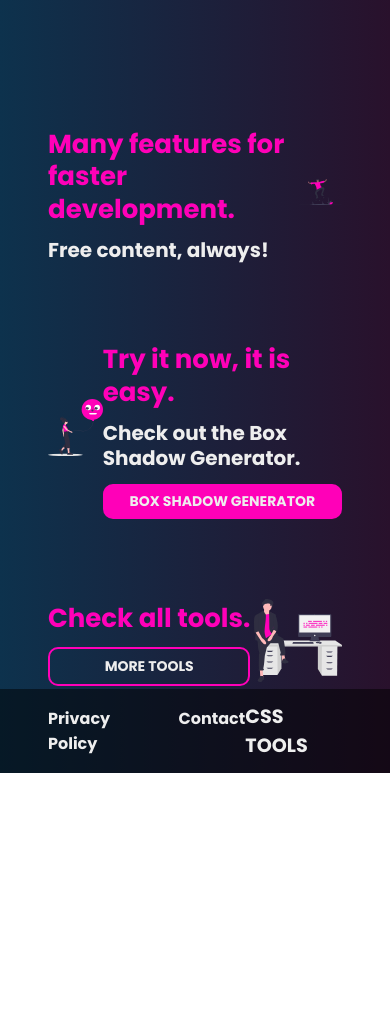
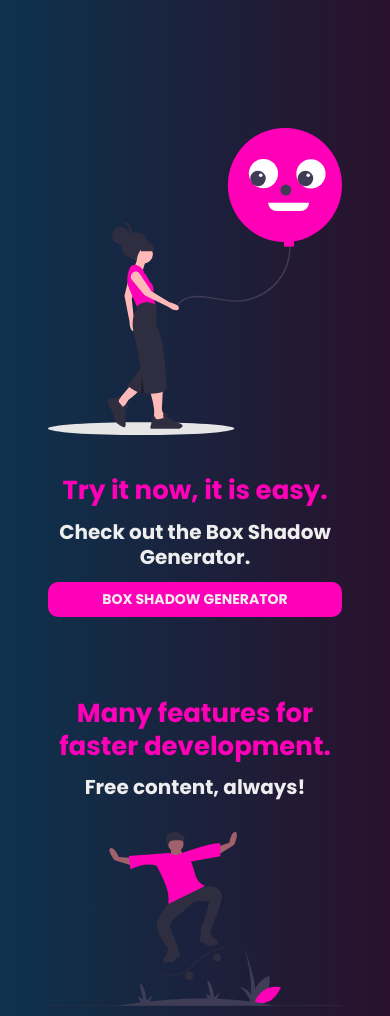
Before and after one commit to PatrickPontes44/css-tools, a plain HTML site: page index.html in a window 390 px wide. Shown: the part 780-1796 px from the top of the page. Before the commit the page ends 1553 px from the top, so only its background shows below. Drawn offline with nearby package versions, Linux system fonts and the light colour scheme.

Commit message:
Fixed responsivity

```diff
--- a/index.html
+++ b/index.html
@@ -4,6 +4,7 @@
     <meta charset="UTF-8">
     <meta name="viewport" content="width=device-width, initial-scale=1.0">
     <link href="https://fonts.googleapis.com/icon?family=Material+Icons" rel="stylesheet">
+    <link rel="stylesheet" href="./styles/global.css">
     <link rel="stylesheet" href="./styles/index.css">
     <title>CSS TOOLS</title>
 </head>
@@ -31,7 +32,7 @@
                 <a href="#" class="basic--button main__secondary_button main__animate-button">MORE TOOLS</a>
             </div>
         </div>
-        <div class="main__image">
+        <div class="main__image main__animate-image">
             <img src="./images/landing.svg" alt="landing page image">
         </div>
     </main>
@@ -77,47 +78,6 @@
 
     <script src="https://cdnjs.cloudflare.com/ajax/libs/gsap/3.5.1/gsap.min.js"></script>
     <script src="https://cdnjs.cloudflare.com/ajax/libs/gsap/3.5.1/ScrollTrigger.min.js"></script>
-
-    <script>
-
-        gsap.registerPlugin(ScrollTrigger);
-        gsap.to('.main__animate-text', {
-            scrollTrigger: ".main__animate-text",
-            opacity: 1,
-            duration: 1,
-            y: 0,
-            delay: 1,
-            stagger: 0.5
-        });
-        gsap.to('.main__animate-button', {
-            scrollTrigger: ".main__animate-button",
-            opacity: 1,
-            duration: 1,
-            x: 0,
-            delay: 2,
-            stagger: 0.5
-        });
-        gsap.from('.animate--first', {
-            scrollTrigger: ".animate--first",
-            opacity: 0, duration: 1,
-            x: -100,
-            delay: .5
-        });
-        gsap.from('.animate--second', {
-            scrollTrigger: ".animate--second",
-            opacity: 0,
-            duration: 1,
-            x: 100,
-            delay: .5
-        });
-        gsap.from('.animate--third', {
-            scrollTrigger: ".animate--third",
-            opacity: 0,
-            duration: 1,
-            x: -100,
-            delay: .5
-        });
-
-    </script>
+    <script src="./js/animations.js"></script>
 </body>
 </html>
--- /dev/null
+++ b/js/animations.js
@@ -0,0 +1,45 @@
+gsap.registerPlugin(ScrollTrigger);
+        gsap.to('.main__animate-image', {
+            scrollTrigger: ".main__animate-image",
+            opacity: 1,
+            duration: 1,
+            x: 0,
+            delay: .5,
+            stagger: 0.5
+        });
+        gsap.to('.main__animate-text', {
+            scrollTrigger: ".main__animate-text",
+            opacity: 1,
+            duration: 1,
+            y: 0,
+            delay: 1,
+            stagger: 0.5
+        });
+        gsap.to('.main__animate-button', {
+            scrollTrigger: ".main__animate-button",
+            opacity: 1,
+            duration: 1,
+            x: 0,
+            delay: 2,
+            stagger: 0.5
+        });
+        gsap.from('.animate--first', {
+            scrollTrigger: ".animate--first",
+            opacity: 0, duration: 1,
+            x: -100,
+            delay: .5
+        });
+        gsap.from('.animate--second', {
+            scrollTrigger: ".animate--second",
+            opacity: 0,
+            duration: 1,
+            x: 100,
+            delay: .5
+        });
+        gsap.from('.animate--third', {
+            scrollTrigger: ".animate--third",
+            opacity: 0,
+            duration: 1,
+            x: -100,
+            delay: .5
+        });
--- /dev/null
+++ b/styles/global.css
@@ -0,0 +1,148 @@
+@import url('https://fonts.googleapis.com/css2?family=Poppins:wght@400;500;600;700&display=swap');
+
+:root{
+    font-size: 16px;
+    --primary-color: #FF00B8;
+    --primary-color-focus: #FF00FA;
+    --secondary-light-color: #EEEEEE;
+    --secondary-light-color-opacity: #EEEEEEAA;
+    --secondary-darker-color: #111111;
+    --gradient-color1: #0D324D;
+    --gradient-color2: #29112C;
+    --transition: linear .2s;
+    --horizontalPadding: 6em;
+}
+
+*, *::before, *::after{
+    margin: 0;
+    padding: 0;
+    box-sizing: border-box;
+}
+
+html{
+    height: 100vh;
+    scroll-behavior: smooth;
+}
+body{
+    width: 100%;
+    height: 100%;
+    font-family: 'Poppins', sans-serif;
+    background-color: var(--secondary-darker-color);
+    background: linear-gradient(90deg, var(--gradient-color1) 0%, var(--gradient-color2) 100%);
+    position: relative;
+}
+input, textarea, button, a{
+    font-family: 'Poppins', sans-serif;
+    border: none;
+    outline: none;
+    text-decoration: none;
+}
+h1{
+    font-size: clamp(30px, 5vw, 48px);
+    line-height: 1.05em;
+}
+h2{
+    font-size: clamp(26px, 3vw, 36px);
+    line-height: 1.25em;
+}
+h3{
+    font-size: clamp(20px, 2vw, 26px);
+    line-height: 1.25em;
+}
+img{
+    width: 100%;
+    height: 100%;
+    object-fit: contain;
+}
+
+.basic--button{
+    font-size: clamp(14px, 2vw, 20px);
+    font-weight: bold;
+    padding: .5em 1em;
+    color: var(--secondary-light-color);
+    border-radius: 10px;
+    text-align: center;
+    transition: var(--transition);
+}
+
+.header{
+    width: 100%;
+    height: 10%;
+    display: flex;
+    align-items: center;
+    justify-content: space-between;
+    padding: 0 var(--horizontalPadding);
+    background-color: rgba(0,0,0,0.5);
+    color: var(--secondary-light-color);
+    z-index: 99;
+}
+.header__menu{
+    display: flex;
+    align-items: center;
+    justify-content: center;
+    gap: .5em;
+    transition: var(--transition);
+}
+.header__menu span{
+    font-weight: bold;
+    font-size: 1.2em;
+}
+.header__menu i{
+    font-size: 1.5em;
+}
+.header__menu:hover{
+    cursor: pointer;
+    color: var(--primary-color);
+}
+
+
+.footer{
+    width: 100%;
+    height: 10%;
+    background-color: rgba(0,0,0,0.5);
+    padding: 0 var(--horizontalPadding);
+    display: flex;
+    align-items: center;
+    justify-content: space-between;
+    margin-top: 2em;
+    font-size: 1.2em;
+}
+.footer__links{
+    display: flex;
+    align-items: flex-start;
+    justify-content: flex-start;
+    gap: 1em;
+}
+.footer__links a{
+    color: var(--secondary-light-color);
+    font-weight: bold;
+    transition: var(--transition);
+}
+.footer__links a:hover{
+    color: var(--primary-color-focus);
+}
+
+.footer__logo{
+    /* font-size: 1.2em; */
+    color: var(--secondary-light-color);
+    font-weight: bold;
+    pointer-events: none;
+}
+
+
+@media only screen and (max-width: 768px){
+    :root{
+        --horizontalPadding: 3em;
+    }
+    .header__menu span{
+        display: none;
+    }
+    .footer{
+        font-size: .8em;
+    }
+    .footer__links{
+        flex-direction: column;
+        gap: .5em;
+    }
+
+}
--- a/styles/index.css
+++ b/styles/index.css
@@ -1,101 +1,3 @@
-@import url('https://fonts.googleapis.com/css2?family=Poppins:wght@400;500;600;700&display=swap');
-
-:root{
-    font-size: 16px;
-    --primary-color: #FF00B8;
-    --primary-color-focus: #FF00FA;
-    --secondary-light-color: #EEEEEE;
-    --secondary-light-color-opacity: #EEEEEEAA;
-    --secondary-darker-color: #111111;
-    --gradient-color1: #0D324D;
-    --gradient-color2: #29112C;
-    --transition: linear .2s;
-    --horizontalPadding: 6em;
-}
-
-*, *::before, *::after{
-    margin: 0;
-    padding: 0;
-    box-sizing: border-box;
-}
-
-html{
-    height: 100vh;
-    scroll-behavior: smooth;
-}
-body{
-    width: 100%;
-    height: 100%;
-    font-family: 'Poppins', sans-serif;
-    background-color: var(--secondary-darker-color);
-    background: linear-gradient(90deg, var(--gradient-color1) 0%, var(--gradient-color2) 100%);
-    overflow-x: hidden;
-    position: relative;
-}
-input, textarea, button, a{
-    font-family: 'Poppins', sans-serif;
-    border: none;
-    outline: none;
-    text-decoration: none;
-}
-h1{
-    font-size: clamp(30px, 5vw, 48px);
-    line-height: 1.05em;
-}
-h2{
-    font-size: clamp(26px, 3vw, 36px);
-    line-height: 1.25em;
-}
-h3{
-    font-size: clamp(20px, 2vw, 26px);
-    line-height: 1.25em;
-}
-img{
-    width: 100%;
-    height: 100%;
-    object-fit: contain;
-}
-
-.basic--button{
-    font-size: clamp(14px, 2vw, 20px);
-    font-weight: bold;
-    padding: .5em 1em;
-    color: var(--secondary-light-color);
-    border-radius: 10px;
-    text-align: center;
-    transition: var(--transition);
-}
-
-.header{
-    width: 100%;
-    height: 10%;
-    display: flex;
-    align-items: center;
-    justify-content: space-between;
-    padding: 0 var(--horizontalPadding);
-    background-color: rgba(0,0,0,0.5);
-    color: var(--secondary-light-color);
-    z-index: 99;
-}
-.header__menu{
-    display: flex;
-    align-items: center;
-    justify-content: center;
-    gap: .5em;
-    transition: var(--transition);
-}
-.header__menu span{
-    font-weight: bold;
-    font-size: 1.2em;
-}
-.header__menu i{
-    font-size: 1.5em;
-}
-.header__menu:hover{
-    cursor: pointer;
-    color: var(--primary-color);
-}
-
 .main{
     width: 100%;
     height: 90%;
@@ -108,7 +10,7 @@ img{
 .main__cta{
     flex: none;
     width: 40%;
-    height: auto;
+    height: fit-content;
     display: flex;
     flex-direction: column;
     align-items: flex-start;
@@ -168,10 +70,15 @@ img{
     width: 50%;
     height: auto;
 }
+.main__animate-image{
+    opacity: 0;
+    transform: translateX(50px);
+}
 
 .showcase{
     width: 100%;
     height: auto;
+    overflow-x: hidden;
     display: flex;
     flex-direction: column;
     gap: 5em;
@@ -202,43 +109,8 @@ img{
     flex-basis: 30%;
 }
 
-.footer{
-    width: 100%;
-    height: 10%;
-    background-color: rgba(0,0,0,0.5);
-    padding: 0 var(--horizontalPadding);
-    display: flex;
-    align-items: center;
-    justify-content: space-between;
-}
-.footer__links{
-    display: flex;
-    gap: 2em;
-}
-.footer__links a{
-    color: var(--secondary-light-color);
-    font-weight: bold;
-    transition: var(--transition);
-}
-.footer__links a:hover{
-    color: var(--primary-color-focus);
-}
-
-.footer__logo{
-    font-size: 1.2em;
-    color: var(--secondary-light-color);
-    font-weight: bold;
-    pointer-events: none;
-}
-
 
 @media only screen and (max-width: 768px){
-    :root{
-        --horizontalPadding: 3em;
-    }
-    .header__menu span{
-        display: none;
-    }
     .main{
         flex-direction: column;
         justify-content: center;
@@ -255,10 +127,30 @@ img{
         align-items: center;
     }
     .main__image{
-        width: 70%;
+        width: 80%;
+        order: 1;
+        z-index: -999;
+    }
+    .showcase__merchant{
+        flex-direction: column;
+        align-items: center;
+        justify-content: center;
+        gap: 2em;
+    }
+    .showcase__text{
+        text-align: center;
+    }
+    .showcase__image{
+        height: 10em;
+        flex-basis: 30%;
+    }
+    .animate--first{
+        order: 2;
+    }
+    .animate--second{
         order: 1;
     }
-    /* .main__buttons .main__secondary_button{
-        display: none;
-    } */
+    .animate--third{
+        order: 3;
+    }
 }
```
